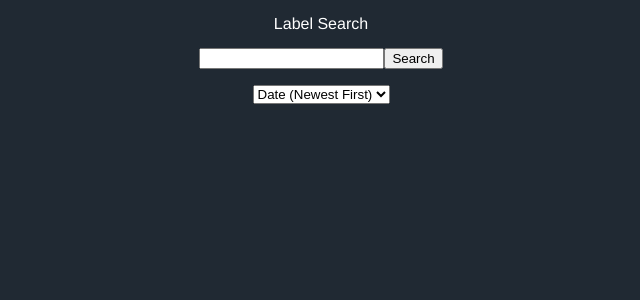
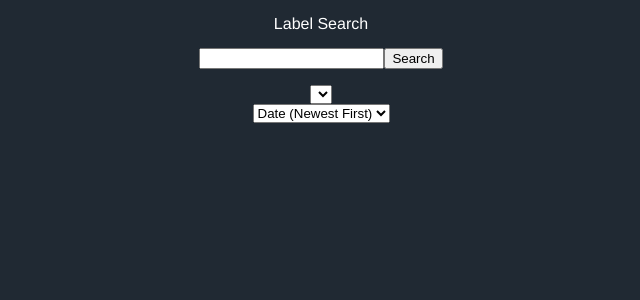
Before and after one commit to rhydiandav/label-search, a React (Create React App) app: page / in a window 1280 px wide. Shown: the top 300 px of the page, without its empty margins (319-959 px from the left). Built offline with nearby package versions, Linux system fonts and the light colour scheme.

Commit message:
filtering on search results added

```diff
--- a/src/components/Body.jsx
+++ b/src/components/Body.jsx
@@ -1,8 +1,9 @@
 import React, { Component } from 'react';
-import Filter from './Filter';
+import Search from './Search';
 import Sort from './Sort';
 import ReleaseCard from './ReleaseCard';
 import queryString from 'query-string';
+import LabelFilter from './LabelFilter';
 
 export default class Body extends Component {
   state = {
@@ -65,12 +66,21 @@ export default class Body extends Component {
         return albumPromise;
       })
       .then(releases => {
-        this.setState({ releases });
+        let labels = releases.reduce((uniqueLabels, currentRelease) => {
+          if (!uniqueLabels.includes(currentRelease.label))
+            uniqueLabels.push(currentRelease.label);
+          return uniqueLabels;
+        }, []);
+        this.setState({ releases, labels });
       });
   };
 
   handleChange = searchString => {
-    this.setState({ searchString });
+    this.setState({ searchString, filterString: '' });
+  };
+
+  handleFilter = filterString => {
+    this.setState({ filterString });
   };
 
   handleSort = sortBy => {
@@ -105,16 +115,30 @@ export default class Body extends Component {
   render() {
     return (
       <div style={this.props.defaultStyle}>
-        <Filter
+        <Search
           handleChange={this.handleChange}
           handleSubmit={this.handleSubmit}
         />
+        <LabelFilter
+          handleFilter={this.handleFilter}
+          labels={this.state.labels}
+        />
         <Sort handleSort={this.handleSort} />
-        <div style={{ display: 'inline-block' }}>
-          {this.state.releases.map(release => {
-            return <ReleaseCard release={release} key={release.id} />;
-          })}
-        </div>
+        {this.state.filterString ? (
+          <div>
+            {this.state.releases
+              .filter(release => release.label === this.state.filterString)
+              .map(release => (
+                <ReleaseCard release={release} key={release.id} />
+              ))}
+          </div>
+        ) : (
+          <div style={{ display: 'inline-block' }}>
+            {this.state.releases.map(release => {
+              return <ReleaseCard release={release} key={release.id} />;
+            })}
+          </div>
+        )}
       </div>
     );
   }
--- /dev/null
+++ b/src/components/LabelFilter.jsx
@@ -0,0 +1,15 @@
+import React from 'react';
+
+const LabelFilter = props => {
+  return (
+    <div>
+      <select onClick={e => props.handleFilter(e.target.value)}>
+        {props.labels.map(label => {
+          return <option key={label}>{label}</option>;
+        })}
+      </select>
+    </div>
+  );
+};
+
+export default LabelFilter;
--- a/src/components/Filter.jsx
+++ b/src/components/Search.jsx
@@ -1,6 +1,6 @@
 import React from 'react';
 
-const Filter = props => {
+const Search = props => {
   return (
     <div style={{ margin: '1em' }}>
       <form
@@ -21,4 +21,4 @@ const Filter = props => {
   );
 };
 
-export default Filter;
+export default Search;
```
